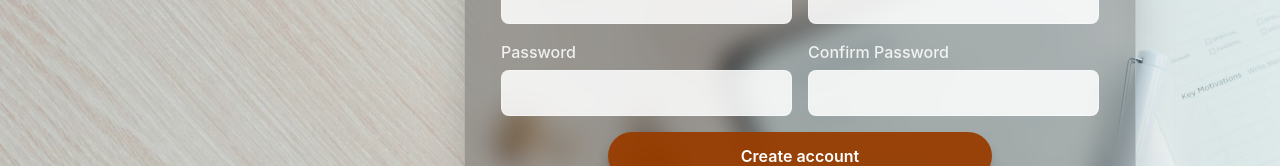
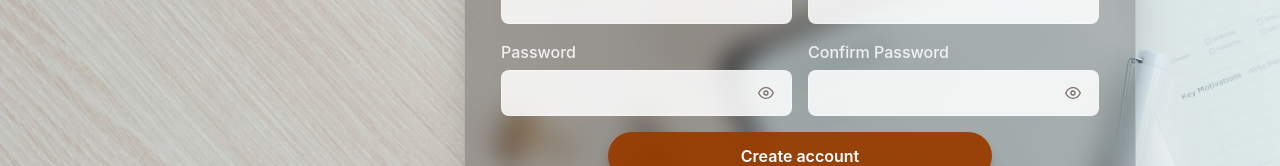
Before and after one commit to stellandegwa853/habittracker, a React (Vite) app in the folder Habit_tracker/: page /register in a window 1280 px wide. Shown: the part 444-610 px from the top of the page. Built offline with nearby package versions, Linux system fonts and the light colour scheme; no server answers.

Commit message:
Add auth password visibility toggles

```diff
--- a/Habit_tracker/src/pages/Login.jsx
+++ b/Habit_tracker/src/pages/Login.jsx
@@ -1,5 +1,6 @@
 import { useState } from 'react'
 import { Link, useLocation, useNavigate } from 'react-router-dom'
+import { FiEye, FiEyeOff } from 'react-icons/fi'
 import landingBackground from '../assets/landing_background.jpg'
 import { loginUser } from '../services/api'
 import { getApiErrorMessage } from '../utils/errorMessages'
@@ -15,6 +16,7 @@ function Login() {
   })
   const [error, setError] = useState('')
   const [isSubmitting, setIsSubmitting] = useState(false)
+  const [showPassword, setShowPassword] = useState(false)
 
   function handleChange(event) {
     const { checked, name, type, value } = event.target
@@ -95,16 +97,27 @@ function Login() {
               <span className="text-base font-medium text-white/85">
                 Password
               </span>
+              <div className="relative mt-2">
                 <input
                   id="login-password"
                   required
-                type="password"
+                  type={showPassword ? 'text' : 'password'}
                   name="password"
                   autoComplete="current-password"
                   value={form.password}
                   onChange={handleChange}
-                className="mt-2 w-full rounded-lg border border-white/30 bg-white/85 px-4 py-2.5 text-base text-stone-900 outline-none transition placeholder:text-stone-400 focus:border-white focus:bg-white focus:ring-2 focus:ring-white/40"
+                  className="w-full rounded-lg border border-white/30 bg-white/85 px-4 py-2.5 pr-12 text-base text-stone-900 outline-none transition placeholder:text-stone-400 focus:border-white focus:bg-white focus:ring-2 focus:ring-white/40"
                 />
+                <button
+                  type="button"
+                  aria-label={showPassword ? 'Hide password' : 'Show password'}
+                  aria-pressed={showPassword}
+                  onClick={() => setShowPassword((current) => !current)}
+                  className="absolute right-3 top-1/2 -translate-y-1/2 rounded-full p-1.5 text-stone-500 transition hover:bg-stone-200/70 hover:text-stone-900 focus:outline-none focus:ring-2 focus:ring-stone-500/30"
+                >
+                  {showPassword ? <FiEyeOff /> : <FiEye />}
+                </button>
+              </div>
             </label>
 
             <div className="flex flex-col gap-3 text-sm text-white/80 sm:flex-row sm:items-center sm:justify-between">
--- a/Habit_tracker/src/pages/Register.jsx
+++ b/Habit_tracker/src/pages/Register.jsx
@@ -1,5 +1,6 @@
 import { useState } from 'react'
 import { Link, useNavigate } from 'react-router-dom'
+import { FiEye, FiEyeOff } from 'react-icons/fi'
 import landingBackground from '../assets/landing_background.jpg'
 import { loginUser, registerUser } from '../services/api'
 import { getApiErrorMessage } from '../utils/errorMessages'
@@ -16,6 +17,7 @@ function Register() {
   })
   const [error, setError] = useState('')
   const [isSubmitting, setIsSubmitting] = useState(false)
+  const [showPasswords, setShowPasswords] = useState(false)
 
   function handleChange(event) {
     const { name, value } = event.target
@@ -128,17 +130,27 @@ function Register() {
                 label="Password"
                 name="password"
                 autoComplete="new-password"
-                type="password"
+                type={showPasswords ? 'text' : 'password'}
                 value={form.password}
                 onChange={handleChange}
+                canTogglePassword
+                isPasswordVisible={showPasswords}
+                onTogglePassword={() =>
+                  setShowPasswords((current) => !current)
+                }
               />
               <FormField
                 label="Confirm Password"
                 name="confirm_password"
                 autoComplete="new-password"
-                type="password"
+                type={showPasswords ? 'text' : 'password'}
                 value={form.confirm_password}
                 onChange={handleChange}
+                canTogglePassword
+                isPasswordVisible={showPasswords}
+                onTogglePassword={() =>
+                  setShowPasswords((current) => !current)
+                }
               />
             </div>
 
@@ -175,12 +187,23 @@ function Register() {
   )
 }
 
-function FormField({ autoComplete, label, name, onChange, type, value }) {
+function FormField({
+  autoComplete,
+  canTogglePassword = false,
+  isPasswordVisible = false,
+  label,
+  name,
+  onChange,
+  onTogglePassword,
+  type,
+  value,
+}) {
   return (
     <label className="block">
       <span className="text-sm font-medium text-white/85 sm:text-base">
         {label}
       </span>
+      <div className="relative mt-1.5">
         <input
           required
           type={type}
@@ -188,8 +211,22 @@ function FormField({ autoComplete, label, name, onChange, type, value }) {
           autoComplete={autoComplete}
           value={value}
           onChange={onChange}
-        className="mt-1.5 w-full rounded-lg border border-white/30 bg-white/85 px-3 py-2 text-sm text-stone-900 outline-none transition placeholder:text-stone-400 focus:border-white focus:bg-white focus:ring-2 focus:ring-white/40 sm:px-4 sm:py-2.5 sm:text-base"
+          className="w-full rounded-lg border border-white/30 bg-white/85 px-3 py-2 pr-12 text-sm text-stone-900 outline-none transition placeholder:text-stone-400 focus:border-white focus:bg-white focus:ring-2 focus:ring-white/40 sm:px-4 sm:py-2.5 sm:text-base"
         />
+        {canTogglePassword ? (
+          <button
+            type="button"
+            aria-label={
+              isPasswordVisible ? 'Hide passwords' : 'Show passwords'
+            }
+            aria-pressed={isPasswordVisible}
+            onClick={onTogglePassword}
+            className="absolute right-3 top-1/2 -translate-y-1/2 rounded-full p-1.5 text-stone-500 transition hover:bg-stone-200/70 hover:text-stone-900 focus:outline-none focus:ring-2 focus:ring-stone-500/30"
+          >
+            {isPasswordVisible ? <FiEyeOff /> : <FiEye />}
+          </button>
+        ) : null}
+      </div>
     </label>
   )
 }
```
Lines whose indentation alone changed are shown as unchanged.
